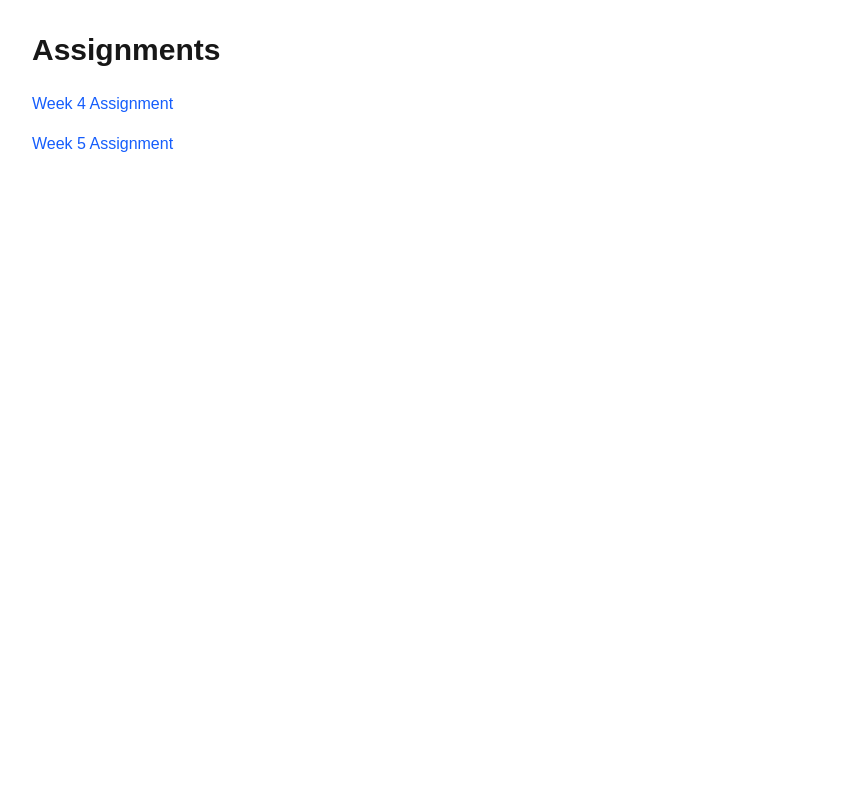
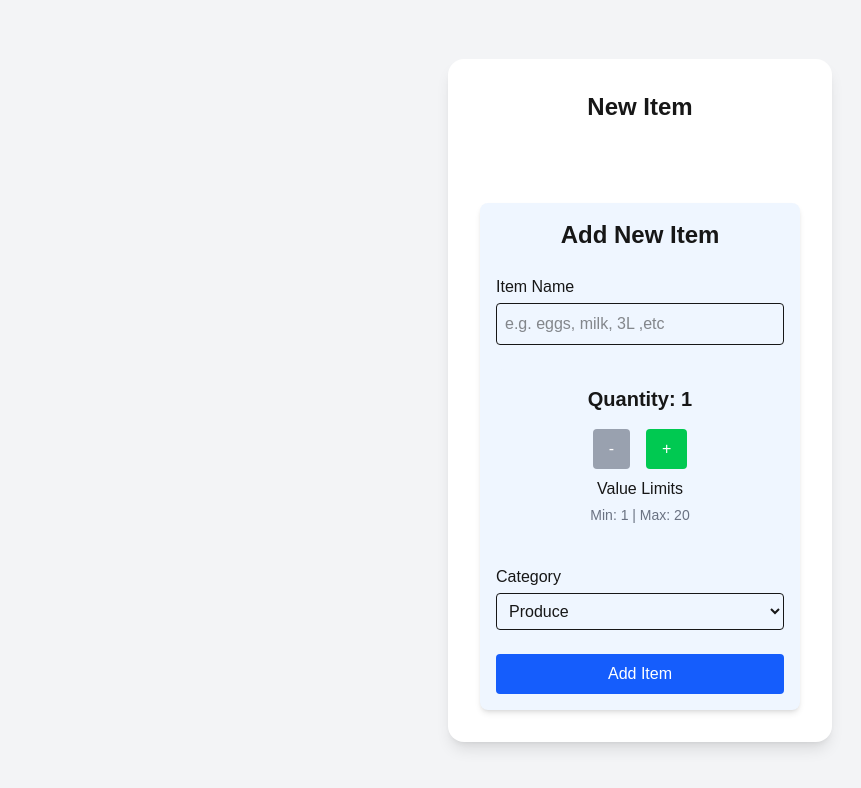
Before and after one commit to mitali1206/cprg306-assignments, a Next.js app: page /week-5 in a window 1280 px wide. Shown: the top 788 px of the page, without its empty margins (0-861 px from the left). Built offline with nearby package versions, Linux system fonts and the light colour scheme.

Commit message:
Final Week 5 Assignment code
week 5 assignment: Complete code.

```diff
--- a/app/week-5/new-item.js
+++ b/app/week-5/new-item.js
@@ -3,12 +3,14 @@
 import { useState } from "react";
 
 export default function NewItem() {
-  // ✅ Initialize state variables
+
   const [name, setName] = useState("");
-  const [quantity, setQuantity] = useState(1);
+
   const [category, setCategory] = useState("produce");
 
-  // ✅ Handle quantity changes
+  // quantity function
+  const [quantity, setQuantity] = useState(1);
+
   function increase() {
     if (quantity < 20) {
       setQuantity(quantity + 1);
@@ -21,22 +23,15 @@ export default function NewItem() {
     }
   }
 
-  // ✅ Form submission handler
+  // submission handler
   function handleSubmit(e) {
     e.preventDefault();
 
-    const item = {
-      name,
-      quantity,
-      category,
-    };
+    const item = { name, quantity, category };
+    console.log(item);
+    alert(`Item Added \nName: ${name}\nQuantity: ${quantity}\nCategory: ${category}`);
 
-    console.log(item);
-    alert(
-      `Item Added:\nName: ${name}\nQuantity: ${quantity}\nCategory: ${category}`
-    );
 
-    // Reset form fields
     setName("");
     setQuantity(1);
     setCategory("produce");
@@ -45,26 +40,27 @@ export default function NewItem() {
   return (
     <form
       onSubmit={handleSubmit}
-      className="mt-20 p-6 bg-blue-50 rounded-lg w-80 mx-auto shadow-md"
+      className="text-center mt-20 p-4 bg-blue-50 rounded-lg w-80 mx-auto shadow-md"
     >
-      <h2 className="text-2xl font-semibold mb-6 text-center">Add New Item</h2>
+      <h2 className="text-2xl font-semibold mb-6">Add New Item</h2>
 
-      {/* ✅ Name Field */}
-      <div className="mb-4">
-        <label className="block text-left font-medium mb-1">Item Name</label>
+      {/* item name field */}
+      <div className="mb-4 text-left">
+        <label className="block font-medium mb-1">Item Name</label>
         <input
           type="text"
           value={name}
           onChange={(e) => setName(e.target.value)}
           required
-          placeholder="Enter item name"
+          placeholder="e.g. eggs, milk, 3L ,etc"
           className="w-full p-2 border rounded focus:outline-none focus:ring-2 focus:ring-blue-400"
         />
       </div>
 
-      {/* ✅ Quantity Controls */}
-      <div className="mb-4 text-center">
-        <label className="block font-medium mb-2">Quantity: {quantity}</label>
+      {/* Quantity*/}
+      <div className="text-center mt-6 p-4 bg-blue-50 rounded-lg">
+        <h2 className="text-xl font-semibold mb-4">Quantity: {quantity}</h2>
+
         <div className="flex justify-center space-x-4">
           <button
             type="button"
@@ -84,12 +80,14 @@ export default function NewItem() {
             +
           </button>
         </div>
-        <p className="text-sm text-gray-500 mt-2">Min: 1 | Max: 20</p>
+
+        <p className="Limit mt-2">Value Limits</p>
+        <p className="text-sm text-gray-500 mt-1">Min: 1 | Max: 20</p>
       </div>
 
-      {/* ✅ Category Dropdown */}
-      <div className="mb-6">
-        <label className="block text-left font-medium mb-1">Category</label>
+      {/*category field */}
+      <div className="mt-6 text-left">
+        <label className="block font-medium mb-1">Category</label>
         <select
           value={category}
           onChange={(e) => setCategory(e.target.value)}
@@ -109,10 +107,11 @@ export default function NewItem() {
         </select>
       </div>
 
-      {/* ✅ Submit Button */}
+      {/* Submit Button */}
+
       <button
         type="submit"
-        className="w-full bg-blue-600 text-white py-2 rounded hover:bg-blue-700 transition"
+        className="w-full mt-6 bg-blue-600 text-white py-2 rounded hover:bg-blue-700 transition"
       >
         Add Item
       </button>
--- a/app/week-5/page.js
+++ b/app/week-5/page.js
@@ -1,21 +1,12 @@
-import Link from "next/link";
+import NewItem from "./new-item";
 
-export default function Home() {
+export default function Page() {
   return (
-    <main className="p-8">
-      <h1 className="text-3xl font-bold mb-6">Assignments</h1>
-      <ul className="space-y-4">
-        <li>
-          <Link href="/week-4" className="text-blue-600 hover:underline">
-            Week 4 Assignment
-          </Link>
-        </li>
-        <li>
-          <Link href="/week-5" className="text-blue-600 hover:underline">
-            Week 5 Assignment
-          </Link>
-        </li>
-      </ul>
+    <main className="flex items-center justify-center min-h-screen bg-gray-100">
+      <div className="bg-white shadow-lg rounded-2xl p-8">
+        <h1 className="text-2xl font-bold mb-6 text-center">New Item</h1>
+        <NewItem />
+      </div>
     </main>
   );
 }
```
